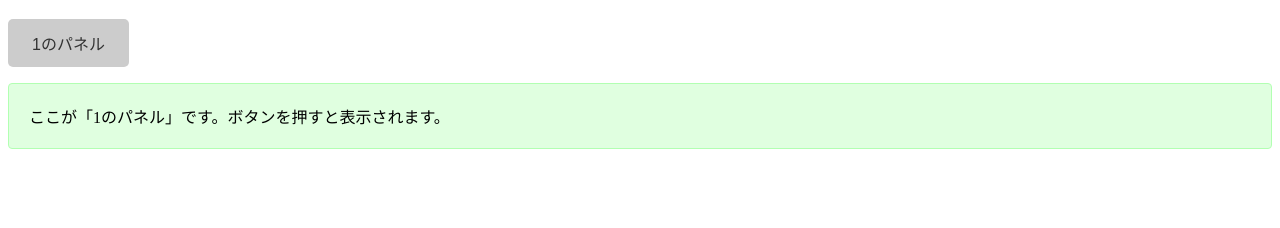
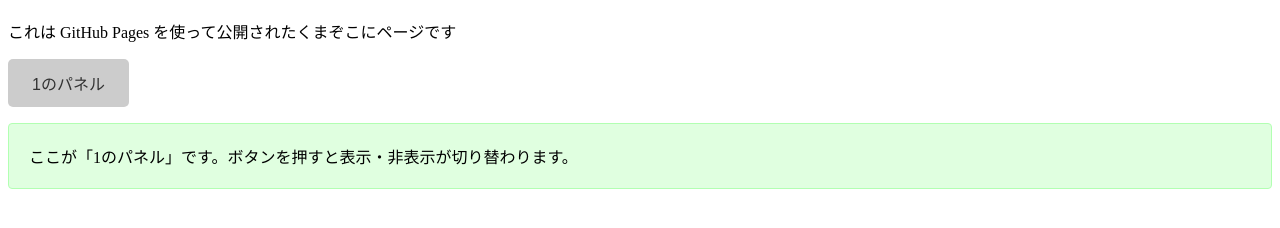
Before and after one commit to kumazoko273/kumazoko273.github.io, a plain HTML site: page index.html in a window 1280 px wide. Both pictures are taken after a click on the button "1のパネル". Shown: the part 70-298 px from the top of the page. Drawn offline with Linux system fonts and the light colour scheme.

Commit message:
Update index.html

```diff
--- a/index.html
+++ b/index.html
@@ -31,14 +31,22 @@
 </head>
 <body>
   <h1>ようこそ！</h1>
+  <p>これは GitHub Pages を使って公開されたくまぞこにページです</p>
   <button id="panel1-btn">1のパネル</button>
   <div id="panel1">
-    ここが「1のパネル」です。ボタンを押すと表示されます。
+    ここが「1のパネル」です。ボタンを押すと表示・非表示が切り替わります。
   </div>
   <script>
-    document.getElementById('panel1-btn').onclick = function() {
-      document.getElementById('panel1').style.display = 'block';
-    };
-  </script>
+      const btn = document.getElementById('panel1-btn');
+      const panel = document.getElementById('panel1');
+
+      btn.onclick = function() {
+          if (panel.style.display === 'block') {
+              panel.style.display = 'none';
+          } else {
+              panel.style.display = 'block';
+          }
+      };
+    </script>
 </body>
 </html>
```
